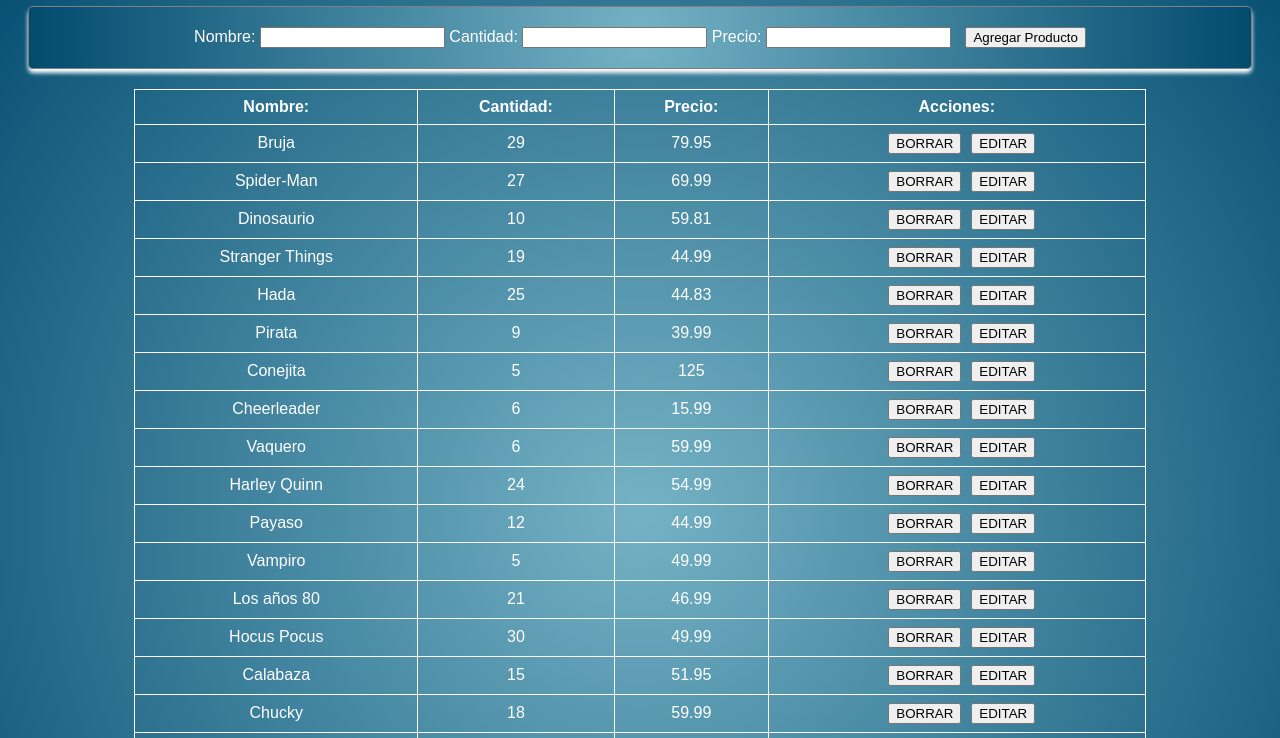
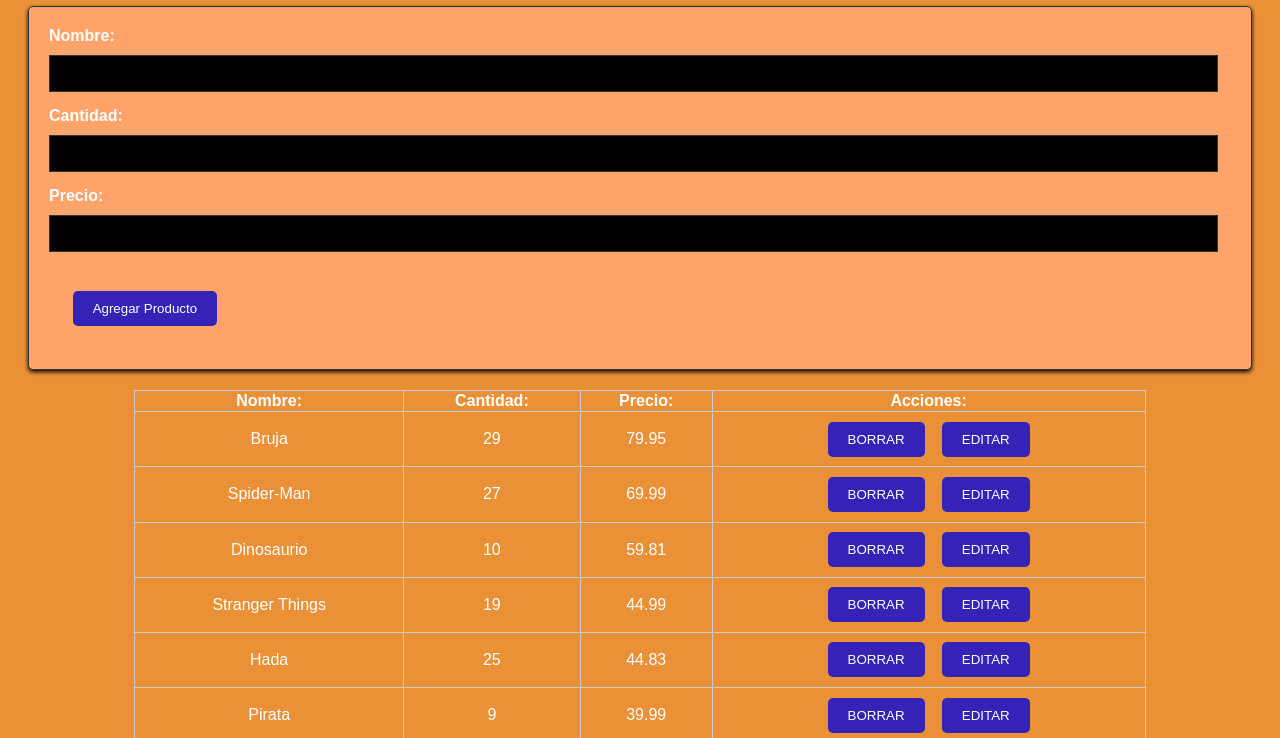
Before and after one commit to DanyCarter/Store, a plain HTML site: page index.html in a window 1280 px wide. Shown: the part 76-814 px from the top of the page. Drawn offline with Linux system fonts and the light colour scheme.

Commit message:
first commit store

```diff
--- a/scripts/insertProduct.js
+++ b/scripts/insertProduct.js
@@ -34,5 +34,7 @@ export const insertProduct = () => {
 
     }
 
+
     })
+
 }
--- a/scripts/listproducts.js
+++ b/scripts/listproducts.js
@@ -34,6 +34,9 @@ export const listproducts = () => {
         })
 
         cell4.appendChild(editButton)
+        deleteButton.addEventListener("click",() =>{
+            row.remove();
+        })
 
     });
 }
--- a/styles/style.css
+++ b/styles/style.css
@@ -11,8 +11,9 @@ h1{
 
 body{
     font-family: Arial, Helvetica, sans-serif;
-    background-color: beige;
-    background: radial-gradient(circle, rgb(117, 178, 197), rgb(2, 75, 111));
+    background-color: rgb(234, 145, 56);
+    background: radial-gradient(circle, rgba(0, 16, 96, q) 0%, rgb(0, 0, 0)100%);
+    color: red;
 }
 
 .inventario-tabla-estilos {
@@ -24,28 +25,59 @@ body{
 
 .inventario-tabla-estilos th,
 .inventario-tabla-estilos td {
-    border: 1px solid white;
-    padding: 8px;
+    border: 1px solid #cccccc;
+    padding: 1px solid #cccccc;
+    margin: 8px;
     text-align: center;
 }
 
 .inventario-tabla-estilos tr:hover{
-    background-color: rgb(22, 7, 102);
+    background-color: black;
     color: white;
 
 }
 
 .productos-tabla-estilos {
+    background-color: rgb(254, 163, 106);
     color: white;
     padding: 20px;
-    border: 1px solid gray;
-    text-align: center;
+    border: 1px solid #333;
     border-radius: 5px;
     margin: 20px;
-    box-shadow: 0 4px 4px white;
-    background: radial-gradient(circle, rgb(117, 178, 197), rgb(2, 75, 111));
+    box-shadow: 0 2px 4px rgba(0, 0, 0, 1);
+}
+
+/* Estilos para las etiquetas y campos de entrada*/
+label {
+    display: block;
+    margin-bottom: 10px;
+    font-weight: bold;
+
+}
+
+input{
+    width: 97%;
+    padding: 10px;
+    margin-bottom: 15px;
+    border: 1px solid #333;
+    color: white;
+    /* Texto en color blanco para mayor contraste*/
+    background-color: black;
+    /*Fondo negro para los campos de entrada*/
+    outline: none;
 }
 
 button{
-    margin-left: 10px;
+    margin: 2% 2% 2% 2%;
+    /* Color de fondo azul*/
+    background-color: #3523b8;
+    color: white;
+    padding: 10px 20px;
+    border: none;
+    border-radius: 5px;
+    cursor: pointer;
 }
+
+button:hover{
+    background-color: #0056b3;
+}
```
